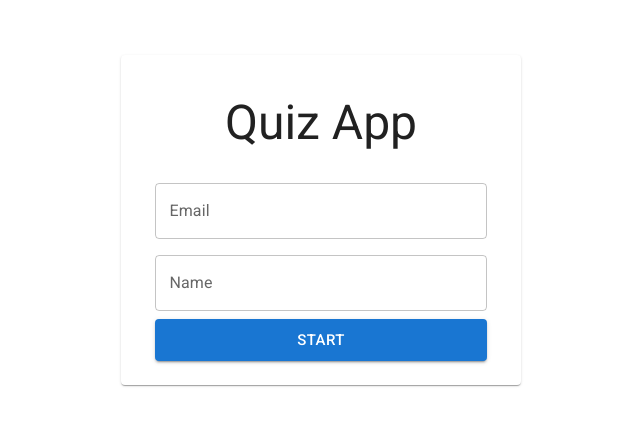
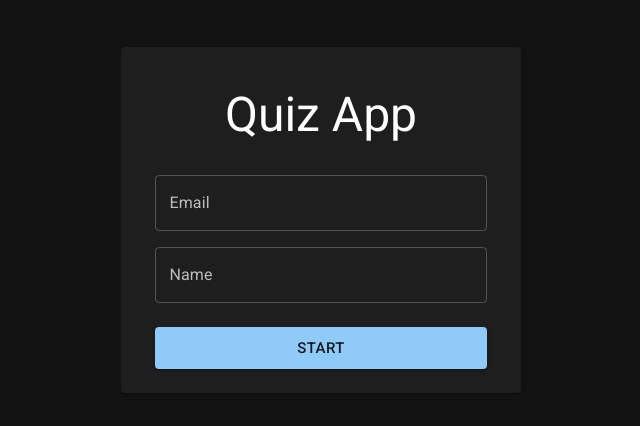
Before and after one commit to mehedikajol/FullStack--Core-React-, a React (Create React App) app in the folder quiz-client/: page / in a window 1280 px wide. Shown: the part 180-606 px from the top of the page, without its empty margins (319-959 px from the left). Built offline with nearby package versions, Linux system fonts and the light colour scheme.

Commit message:
Added dark theme mode

```diff
--- a/quiz-client/src/components/Login.js
+++ b/quiz-client/src/components/Login.js
@@ -32,7 +32,7 @@ export default function Login() {
                 type="submit"
                 variant="contained"
                 size="large"
-                sx={{ width: "90%" }}
+                sx={{ width: "90%", mt: 2 }}
               >
                 Start
               </Button>
--- a/quiz-client/src/index.js
+++ b/quiz-client/src/index.js
@@ -1,14 +1,24 @@
-import React from 'react';
-import ReactDOM from 'react-dom/client';
-import './index.css';
-import App from './App';
-import reportWebVitals from './reportWebVitals';
+import React from "react";
+import ReactDOM from "react-dom/client";
+import "./index.css";
+import App from "./App";
+import reportWebVitals from "./reportWebVitals";
+import { ThemeProvider, createTheme, CssBaseline } from "@mui/material";
 
-const root = ReactDOM.createRoot(document.getElementById('root'));
+const darkTheme = createTheme({
+  palette: {
+    mode: "dark",
+  },
+});
+
+const root = ReactDOM.createRoot(document.getElementById("root"));
 root.render(
-  <React.StrictMode>
-    <App />
-  </React.StrictMode>
+  <ThemeProvider theme={darkTheme}>
+    <CssBaseline />
+    <React.StrictMode>
+      <App />
+    </React.StrictMode>
+  </ThemeProvider>
 );
 
 // If you want to start measuring performance in your app, pass a function
```
